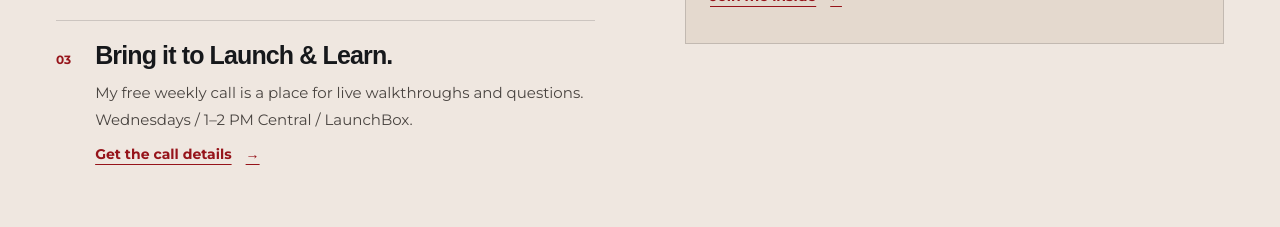
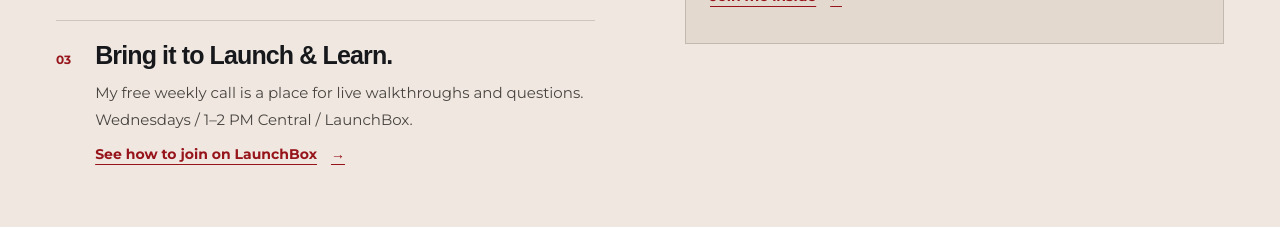
Before and after one commit to disruptiv-solutions/disruptivsolutions-website, a Next.js app: page /community in a window 1280 px wide. Shown: the part 1520-1747 px from the top of the page. Built offline with nearby package versions, Linux system fonts and the light colour scheme; no server answers; a web font is replaced by a local one.

Commit message:
Point Launch & Learn visitors to LaunchBox

```diff
--- a/src/app/community/page.tsx
+++ b/src/app/community/page.tsx
@@ -41,7 +41,7 @@ export default function CommunityPage() {
         <ol className={styles.practices}>
           <li><span aria-hidden="true">01</span><div><h3>Try one small project.</h3><p>Start with the lead tracker or animated GIF lesson. Use the prompts with your own information and make something you can use.</p><Link className={styles.textLink} href="/learn">Choose a free lesson <span aria-hidden="true">→</span></Link></div></li>
           <li><span aria-hidden="true">02</span><div><h3>Show what you’re trying.</h3><p>Introduce yourself in the community. Share your result or the step where you got stuck so there’s something concrete to work through.</p></div></li>
-          <li><span aria-hidden="true">03</span><div><h3>Bring it to Launch &amp; Learn.</h3><p>My free weekly call is a place for live walkthroughs and questions.<br />{LAUNCH_AND_LEARN.schedule}.</p><Link className={styles.textLink} href="/learn#learn-live">Get the call details <span aria-hidden="true">→</span></Link></div></li>
+          <li><span aria-hidden="true">03</span><div><h3>Bring it to Launch &amp; Learn.</h3><p>My free weekly call is a place for live walkthroughs and questions.<br />{LAUNCH_AND_LEARN.schedule}.</p><Link className={styles.textLink} href="/learn#learn-live">See how to join on LaunchBox <span aria-hidden="true">→</span></Link></div></li>
         </ol>
       </div>
       <div className={styles.workbench}>
```
